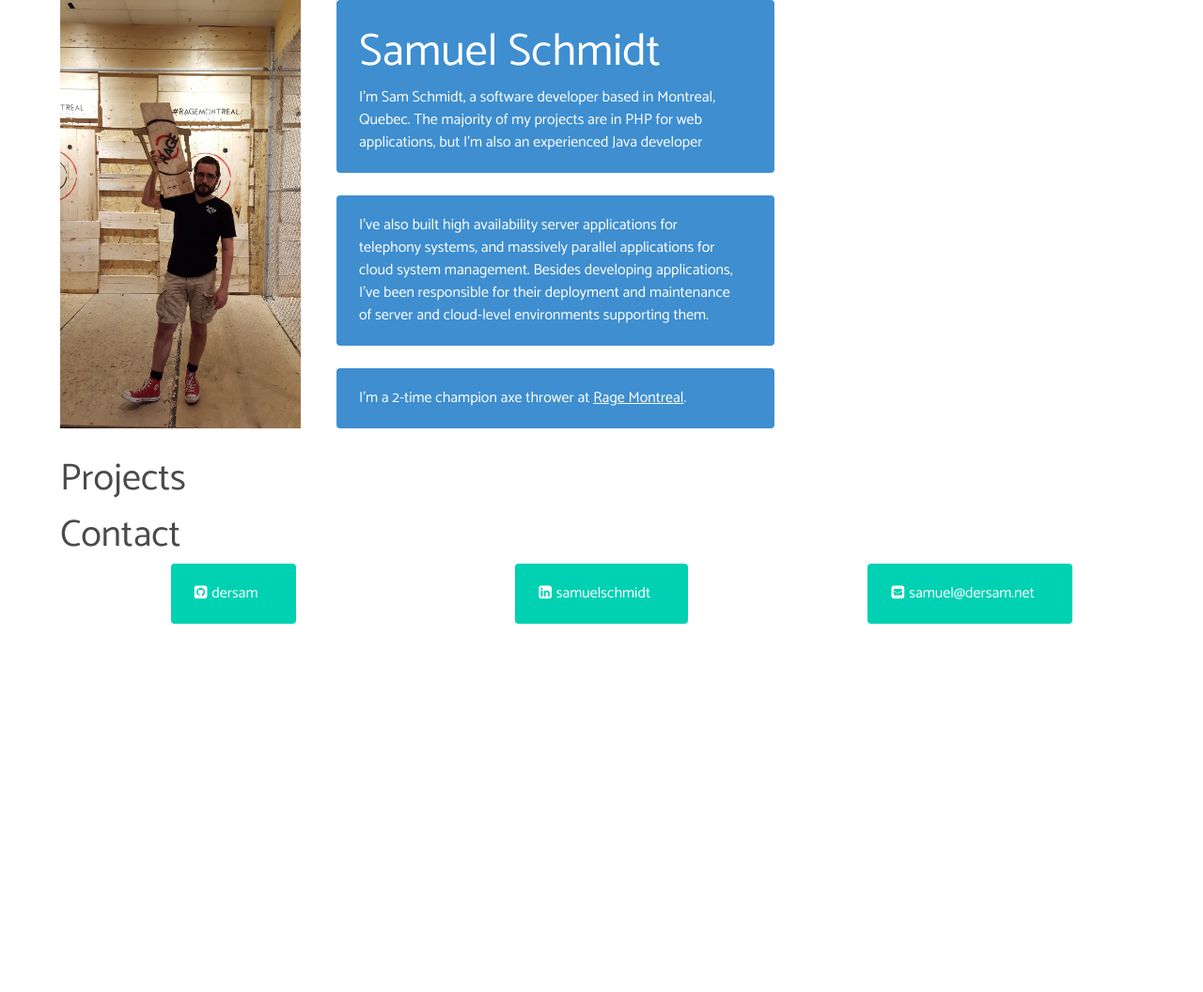
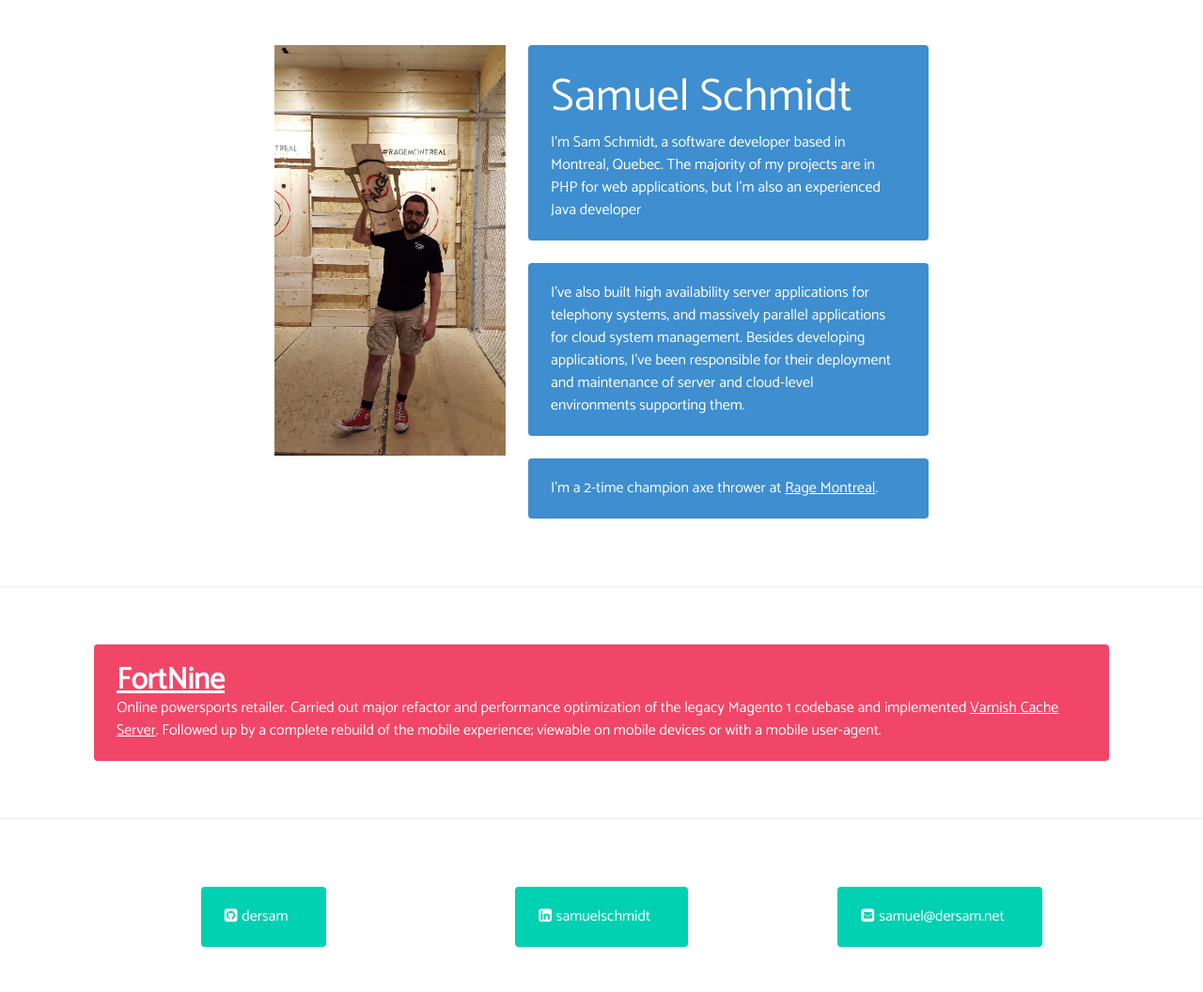
Before and after one commit to dersam/dersam.github.com, a website: page index.html in a window 1280 px wide. Shown: the whole page at 94% size. Before the commit the page ends 800 px from the top, so only its background shows below. Drawn offline with nearby package versions, Linux system fonts and the light colour scheme.

Commit message:
General layout seems ok.

```diff
--- a/index.html
+++ b/index.html
@@ -10,13 +10,9 @@
     <link rel="stylesheet" href="/css/styles.css">
 </head>
 <body>
-
-<header class="container">
-
-</header>
-
-<main class="container">
+    <section class="section container">
         <div class="tile is-ancestor">
+            <div class="tile is-parent is-2"></div>
             <div class="tile is-parent is-3">
                 <article class="tile is-child profile-image">
                 </article>
@@ -33,16 +29,27 @@
                     <p>I'm a 2-time champion axe thrower at <a href="https://www.ragemontreal.com">Rage Montreal</a>.</p>
                 </article>
             </div>
+            <div class="tile is-parent is-2"></div>
         </div>
-
-
-    <section>
-        <h2 class="is-size-2">Projects</h2>
-
     </section>
-
-    <section>
-        <h2 class="is-size-2">Contact</h2>
+<hr/>
+    <section id="projects" class="section container">
+        <div class="tile is-ancestor">
+            <div class="tile is-child notification is-danger">
+                <a class="title" href="https://fortnine.ca">FortNine</a>
+                <p>
+                    Online powersports retailer. Carried out major refactor and
+                    performance optimization of the legacy Magento 1 codebase and
+                    implemented <a href="http://varnish-cache.org/">Varnish
+                    Cache Server</a>. Followed up by a complete rebuild of the
+                    mobile experience; viewable on mobile devices or with a mobile
+                    user-agent.
+                </p>
+            </div>
+        </div>
+    </section>
+    <hr/>
+    <section class="section container">
         <article>
             <ul class="columns">
                 <li class="column">
@@ -72,6 +79,5 @@
             </ul>
         </article>
     </section>
-</main>
 </body>
 </html>
```
Lines whose indentation alone changed are shown as unchanged.
